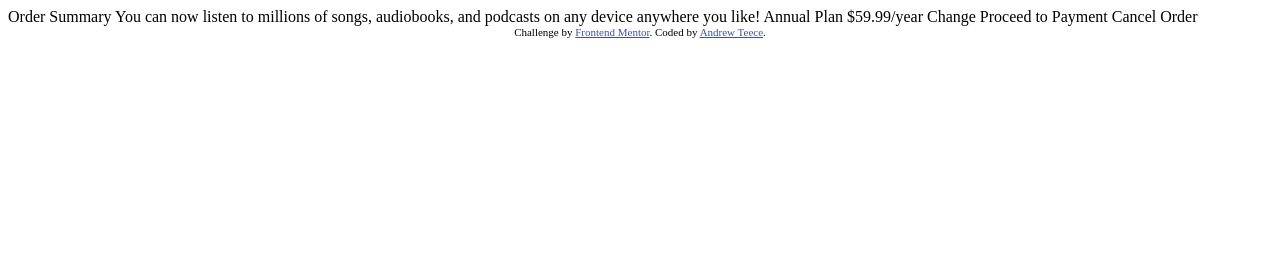
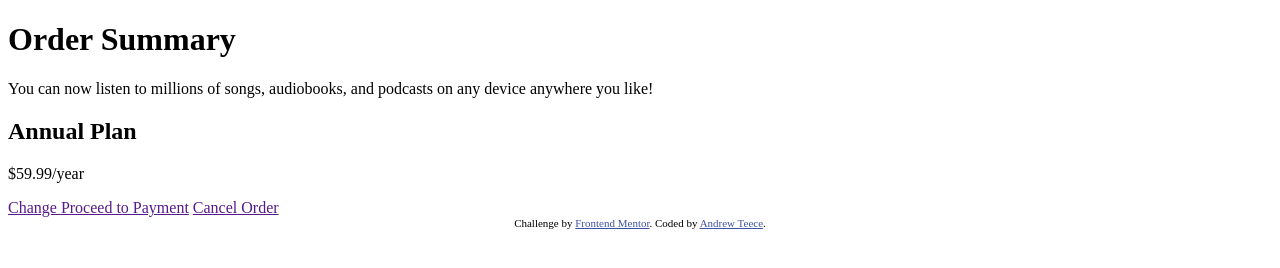
Before and after one commit to andrewteece/order_summary, a plain HTML site: page index.html in a window 1280 px wide. Drawn offline with Linux system fonts and the light colour scheme.

Commit message:
html changes

```diff
--- a/index.html
+++ b/index.html
@@ -11,7 +11,7 @@
       sizes="32x32"
       href="./images/favicon-32x32.png"
     />
-
+    <link rel="stylesheet" href="style.css" />
     <title>Frontend Mentor | Order summary card</title>
 
     <!-- Feel free to remove these styles or customise in your own stylesheet 👍 -->
@@ -26,9 +26,16 @@
     </style>
   </head>
   <body>
-    Order Summary You can now listen to millions of songs, audiobooks, and
-    podcasts on any device anywhere you like! Annual Plan $59.99/year Change
-    Proceed to Payment Cancel Order
+    <h1>Order Summary</h1>
+    <p>
+      You can now listen to millions of songs, audiobooks, and podcasts on any
+      device anywhere you like!
+    </p>
+    <h2>Annual Plan</h2>
+    <p>$59.99/year</p>
+    <a href="">Change </a>
+    <a href="">Proceed to Payment</a>
+    <a href="">Cancel Order</a>
 
     <div class="attribution">
       Challenge by
```
Also changed, not shown: style.css (added).
